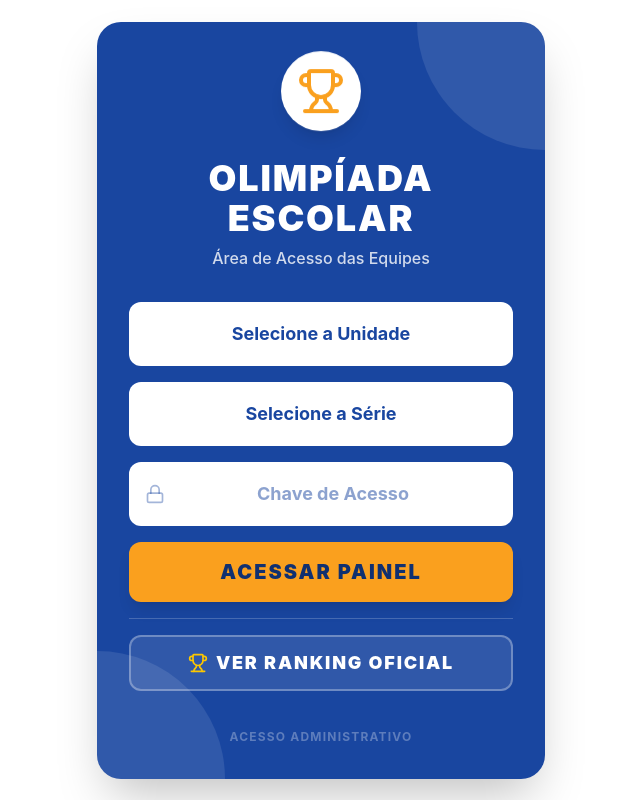
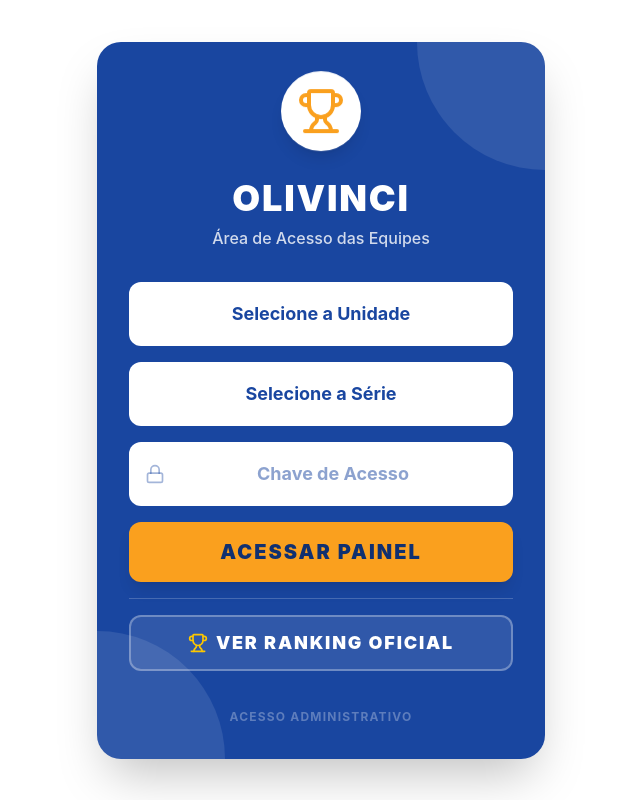
Before and after one commit to inovavinci/olivinci-app, a React (Vite) app: page /#/ in a window 1280 px wide. Shown: the whole page, without its empty margins (319-959 px from the left). Built offline with nearby package versions, Linux system fonts and the light colour scheme.

Commit message:
style: update home page title to Olivinci

```diff
--- a/src/pages/Home.jsx
+++ b/src/pages/Home.jsx
@@ -117,7 +117,7 @@ export default function Home() {
         </div>
 
         <h1 className="text-4xl font-black text-white mb-2 uppercase tracking-wider relative z-10">
-          Olimpíada Escolar
+          Olivinci
         </h1>
         <p className="text-white/80 mb-8 font-medium relative z-10">Área de Acesso das Equipes</p>
 
```
Lines whose indentation alone changed are shown as unchanged.
